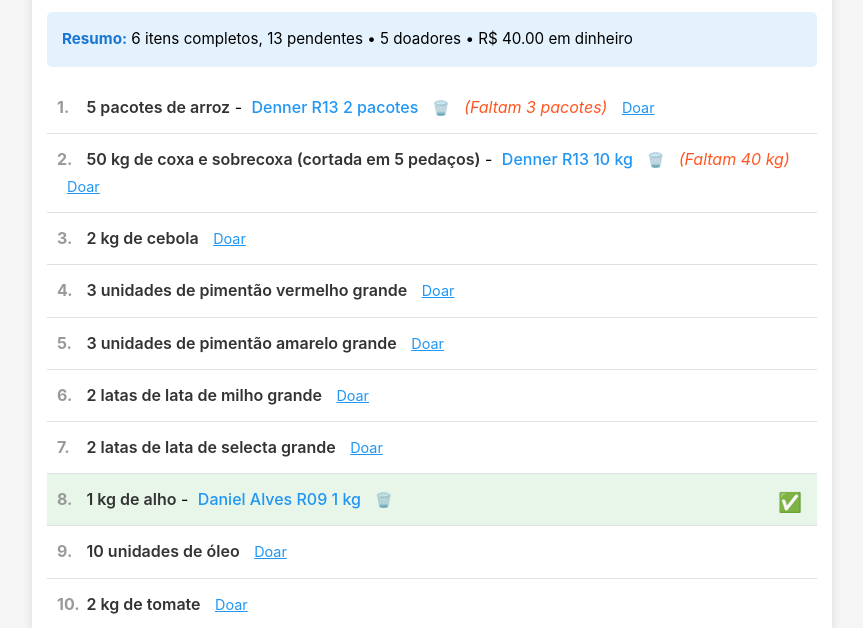
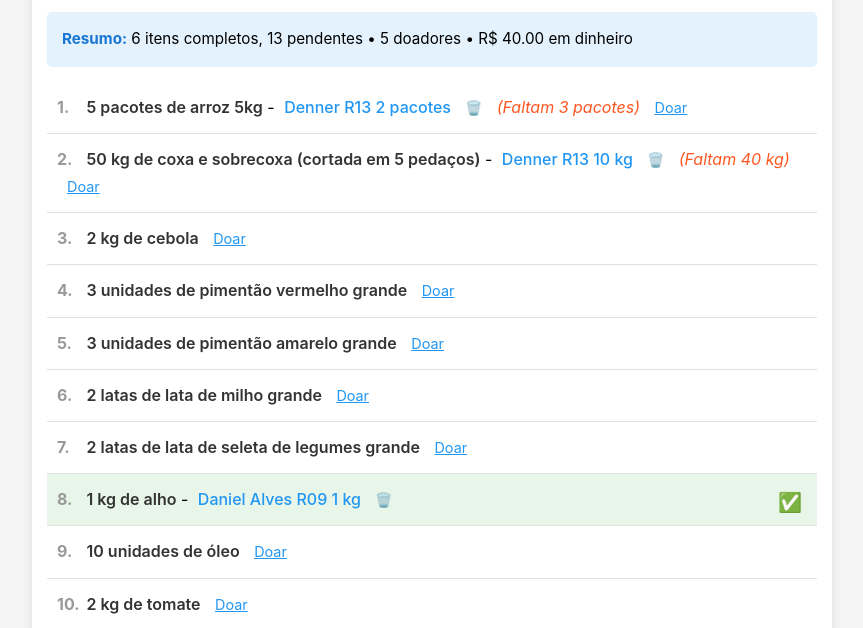
Before and after one commit to leocpobk-cpu/doacoes, a plain HTML site: page index.html in a window 1280 px wide. Shown: the part 128-756 px from the top of the page, without its empty margins (208-1071 px from the left). Drawn offline with Linux system fonts and the light colour scheme.

```diff
--- a/index.html
+++ b/index.html
@@ -371,29 +371,29 @@
 
         // Dados iniciais dos itens
         const ITENS_INICIAIS = [
-            { id: 1, descricao: 'Arroz', quantidade_total: 5, unidade: 'pacotes' },
-            { id: 2, descricao: 'Coxa e sobrecoxa (cortada em 5 pedaços)', quantidade_total: 50, unidade: 'kg' },
+            { id: 1, descricao: 'Arroz 5KG', quantidade_total: 5, unidade: 'pacotes' },
+            { id: 2, descricao: 'Coxa e Sobrecoxa (cortada em 5 pedaços)', quantidade_total: 50, unidade: 'kg' },
             { id: 3, descricao: 'Cebola', quantidade_total: 2, unidade: 'kg' },
-            { id: 4, descricao: 'Pimentão vermelho grande', quantidade_total: 3, unidade: 'unidades' },
-            { id: 5, descricao: 'Pimentão amarelo grande', quantidade_total: 3, unidade: 'unidades' },
-            { id: 6, descricao: 'Lata de milho grande', quantidade_total: 2, unidade: 'latas' },
-            { id: 7, descricao: 'Lata de selecta grande', quantidade_total: 2, unidade: 'latas' },
+            { id: 4, descricao: 'Pimentão Vermelho Grande', quantidade_total: 3, unidade: 'unidades' },
+            { id: 5, descricao: 'Pimentão Amarelo Grande', quantidade_total: 3, unidade: 'unidades' },
+            { id: 6, descricao: 'Lata de Milho grande', quantidade_total: 2, unidade: 'latas' },
+            { id: 7, descricao: 'Lata de Seleta de Legumes Grande', quantidade_total: 2, unidade: 'latas' },
             { id: 8, descricao: 'Alho', quantidade_total: 1, unidade: 'kg' },
             { id: 9, descricao: 'Óleo', quantidade_total: 10, unidade: 'unidades' },
             { id: 10, descricao: 'Tomate', quantidade_total: 2, unidade: 'kg' },
             { id: 11, descricao: 'Sal', quantidade_total: 1, unidade: 'pacote' },
-            { id: 12, descricao: 'Maço de cebolinha', quantidade_total: 4, unidade: 'maços' },
-            { id: 13, descricao: 'Maço de salsa', quantidade_total: 3, unidade: 'maços' },
+            { id: 12, descricao: 'Maço de Cebolinha', quantidade_total: 4, unidade: 'maços' },
+            { id: 13, descricao: 'Maço de Salsa', quantidade_total: 3, unidade: 'maços' },
             { id: 14, descricao: 'Cenoura', quantidade_total: 10, unidade: 'kg' },
             { id: 15, descricao: 'Farinha', quantidade_total: 10, unidade: 'kg' },
-            { id: 16, descricao: 'Maço de couve', quantidade_total: 10, unidade: 'maços' },
+            { id: 16, descricao: 'Maço de Couve', quantidade_total: 10, unidade: 'maços' },
             { id: 17, descricao: 'Margarina', quantidade_total: 1, unidade: 'kg' },
             { id: 18, descricao: 'Calabresa', quantidade_total: 1, unidade: 'pacote' },
-            { id: 19, descricao: 'Repolho grande', quantidade_total: 4, unidade: 'unidades' },
-            { id: 20, descricao: 'Pé de alface', quantidade_total: 10, unidade: 'pés' },
-            { id: 21, descricao: 'Bandeja de isopor', quantidade_total: 300, unidade: 'unidades' },
+            { id: 19, descricao: 'Repolho Grande', quantidade_total: 4, unidade: 'unidades' },
+            { id: 20, descricao: 'Pé de Alface', quantidade_total: 10, unidade: 'pés' },
+            { id: 21, descricao: 'Bandeja de Isopor', quantidade_total: 300, unidade: 'unidades' },
             { id: 22, descricao: 'Garfo', quantidade_total: 300, unidade: 'unidades' },
-            { id: 23, descricao: 'Fardo de refrigerante', quantidade_total: 7, unidade: 'fardos' }
+            { id: 23, descricao: 'Fardo de Refrigerantes', quantidade_total: 7, unidade: 'fardos' }
         ];
 
         // Doações já existentes
```
